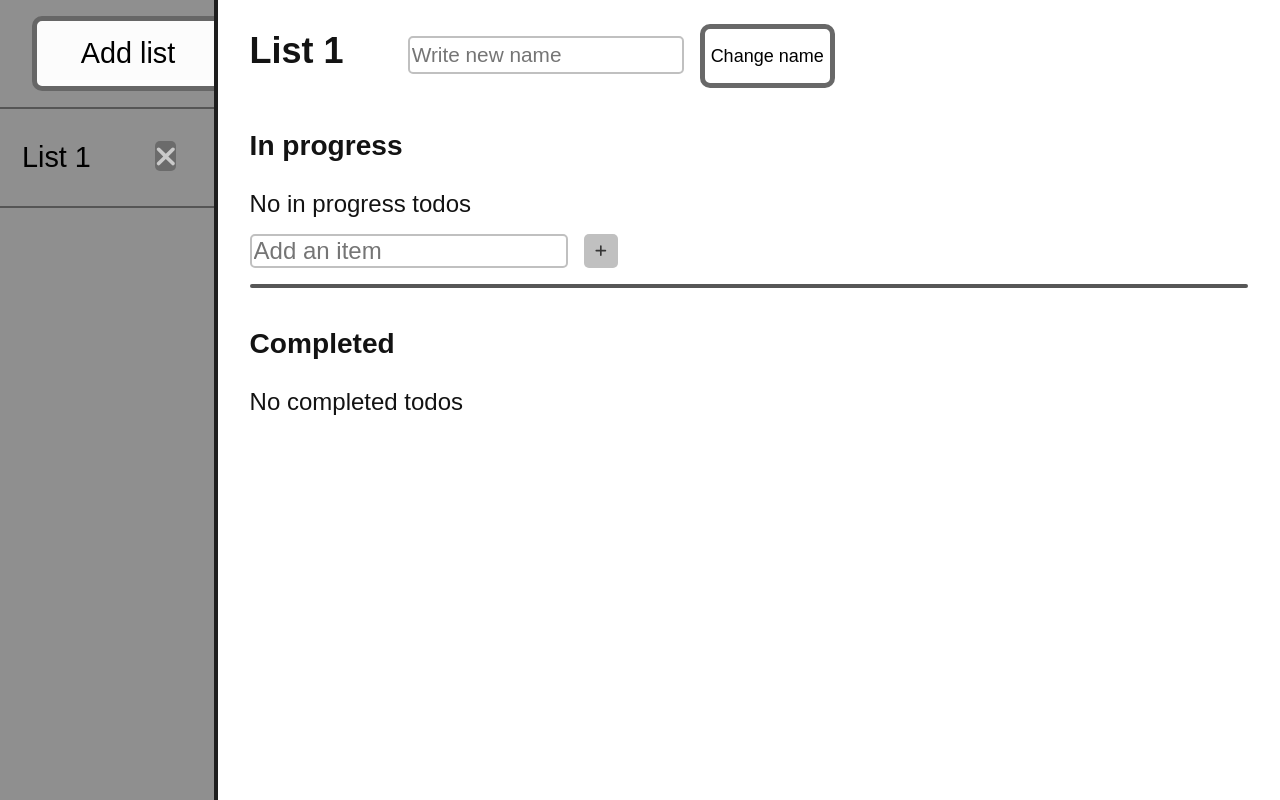
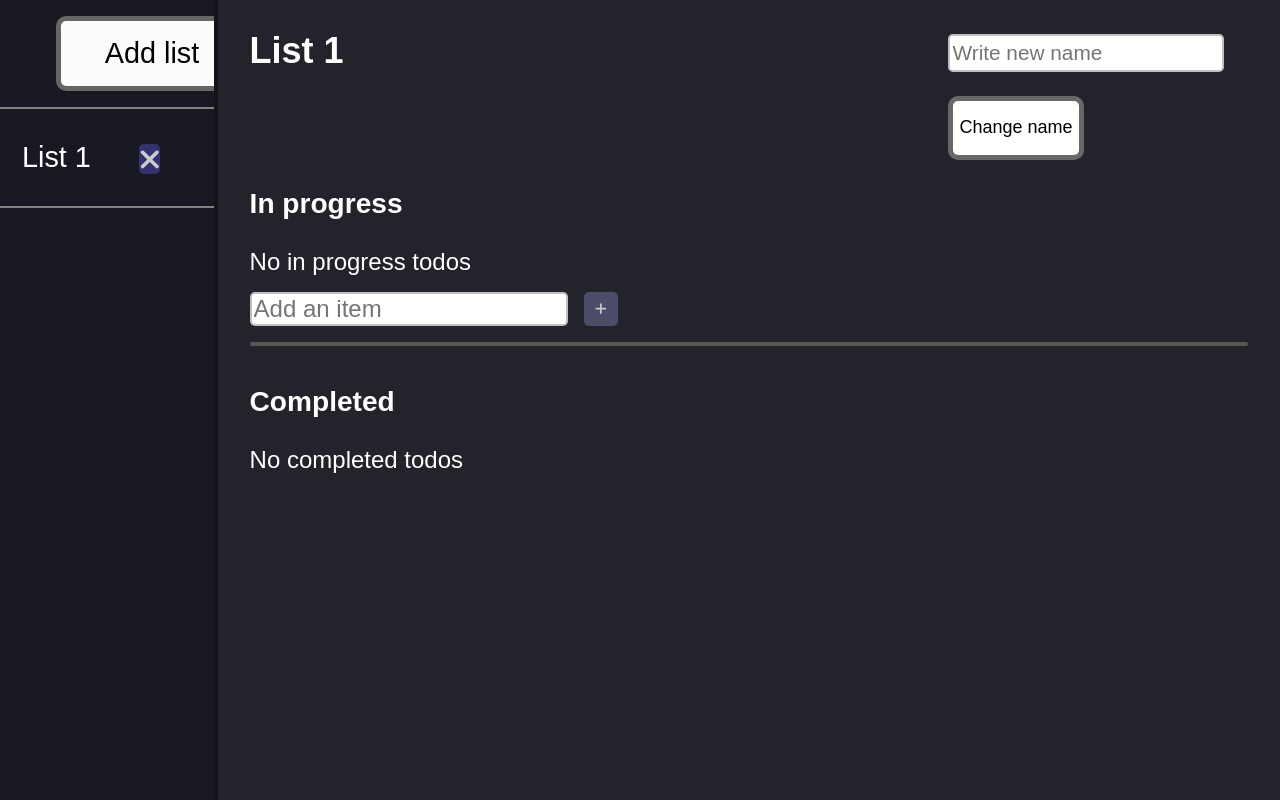
Before and after one commit to MathiasEvjen/todo-list, a React (Vite) app: page / in a window 1280 px wide. Both pictures are taken after a click on the button "Add list". Built offline with nearby package versions, Linux system fonts and the light colour scheme.

Commit message:
Oppdaterte appen til å være dark mode

```diff
--- a/src/index.css
+++ b/src/index.css
@@ -1,7 +1,7 @@
 body {
     font-family: arial, sans-serif;
-    color: rgb(19, 19, 19);
-    background-color: #ffffff;
+    color: rgb(255, 255, 255);
+    background-color: #23232c;
     font-size: x-large;
     margin: 0;
 }
@@ -16,13 +16,13 @@ hr {
 
 .wrapper {
     display: grid;
-    grid-template-columns: 17% 83%;
+    grid-template-columns: 17% 63% 20%;
     height: 100vh;
 }
 
 .sidebar {
     grid-column: 1 / 2;
-    background-color: #616161b4;
+    background-color: #15141fb4;
     border-right: 4px solid rgba(19, 19, 19, 0.904);
     display: flex;
     flex-direction: column;
@@ -30,16 +30,15 @@ hr {
 }
 
 .main {
-    grid-column: 2 / 3;
+    grid-column: 2 / 4;
     margin-left: 2rem;
     margin-right: 2rem;
     overflow-y: auto;
 }
 
 .list-top {
-    display: flex;
-    flex-direction: row;
-    gap: 4rem;
+    display: grid;
+    grid-template-columns: 70% 30%;
 }
 
 .list-top h2 {
@@ -47,6 +46,7 @@ hr {
 }
 
 .list-top button {
+    grid-column: 2 / 3;
     font-size: large;
     background-color: #ffffff;
     margin-top: 1.5rem;
@@ -57,10 +57,11 @@ hr {
 
 .list-top button:hover {
     cursor: pointer;
-    background-color: rgba(255, 255, 255, 0.54);
+    background-color: rgb(221, 221, 221);
 }
 
 .list-top input {
+    grid-column: 2 / 3;
     border: 2px solid rgb(192, 192, 192);
     border-radius: 5px;
     margin-top: 2.1rem;
@@ -72,9 +73,9 @@ hr {
 .list-item {
     display: flex;
     flex-direction: row;
-    border: 4px solid rgba(182, 88, 11, 0.788);
+    border: 4px solid rgb(150, 71, 6);
     border-radius: 5px;
-    background-color: rgba(233, 120, 27, 0.692);
+    background-color: rgba(243, 123, 25, 0.753);
     padding: 0.5rem;
     gap: 0.75rem;
     margin-bottom: 0.5rem;
@@ -134,21 +135,21 @@ hr {
     border: none;
     border-radius: 5px;
     width: 34px;
-    background-color: rgb(192, 192, 192);
-    color: rgb(53, 53, 53);
+    background-color: rgb(77, 76, 105);
+    color: rgb(202, 202, 202);
 }
 
 .add-item-button:hover {
     cursor: pointer;
-    background-color: rgb(143, 143, 143);
+    background-color: rgb(63, 65, 92);
 }
 
 .completed-items .list-item {
     display: flex;
     flex-direction: row;
-    border: 4px solid rgba(153, 64, 12, 0.74);
+    border: 4px solid rgba(175, 74, 15, 0.863);
     border-radius: 5px;
-    background-color: rgba(175, 81, 18, 0.664);
+    background-color: rgba(158, 63, 0, 0.808);
     padding: 0.5rem;
     gap: 0.5rem;
     margin-bottom: 0.5rem;
@@ -170,7 +171,7 @@ hr {
 .completed-items .delete-button:hover {
     color: hsl(0, 100%, 50%);
     cursor: pointer;
-    background-color: rgb(141, 141, 141);
+    background-color: rgba(151, 55, 16, 0.849);
 }
 
 .add-list {
@@ -182,27 +183,28 @@ hr {
     width: 12rem;
     margin-top: 1rem;
     margin-bottom: 1rem;
-    margin-left: 2rem;
+    margin-left: 3.5rem;
 }
 
 .add-list:hover {
     cursor: pointer;
-    background-color: rgba(255, 255, 255, 0.514);
+    background-color: rgb(221, 221, 221);
 }
 
 .list-picker {
     display: flex;
-    border-top: 2px solid rgb(85, 85, 85);
+    border-top: 2px solid rgb(129, 129, 129);
 }
 
 .list-picker button {
     border: none;
     background-color: transparent;
+    color: white;
     font-size: larger;
     margin-left: 1rem;
     padding-top: 2rem;
     padding-bottom: 2rem;
-    padding-right: 3rem;
+    padding-right: 2rem;
 }
 
 .list-picker button:hover {
@@ -210,12 +212,12 @@ hr {
 }
 
 .list-picker .delete-button {
-    background-color: rgb(107, 107, 107);
-    color: rgb(202, 202, 202);
+    background-color: rgb(52, 51, 112);
+    color: rgb(204, 204, 204);
     border-radius: 5px;
     max-height: 30px;
     max-width: 40px;
-    margin-top: 2rem;
+    margin-top: 2.2rem;
     padding: 0;
     border: none;
 }
@@ -223,9 +225,9 @@ hr {
 .list-picker .delete-button:hover {
     color: hsl(0, 100%, 50%);
     cursor: pointer;
-    background-color: rgb(124, 124, 124);
+    background-color: rgb(47, 51, 95);
 }
 
 .sidebar-bottom {
-    border-top: 2px solid rgb(85, 85, 85)
+    border-top: 2px solid rgb(129, 129, 129);
 }
```
